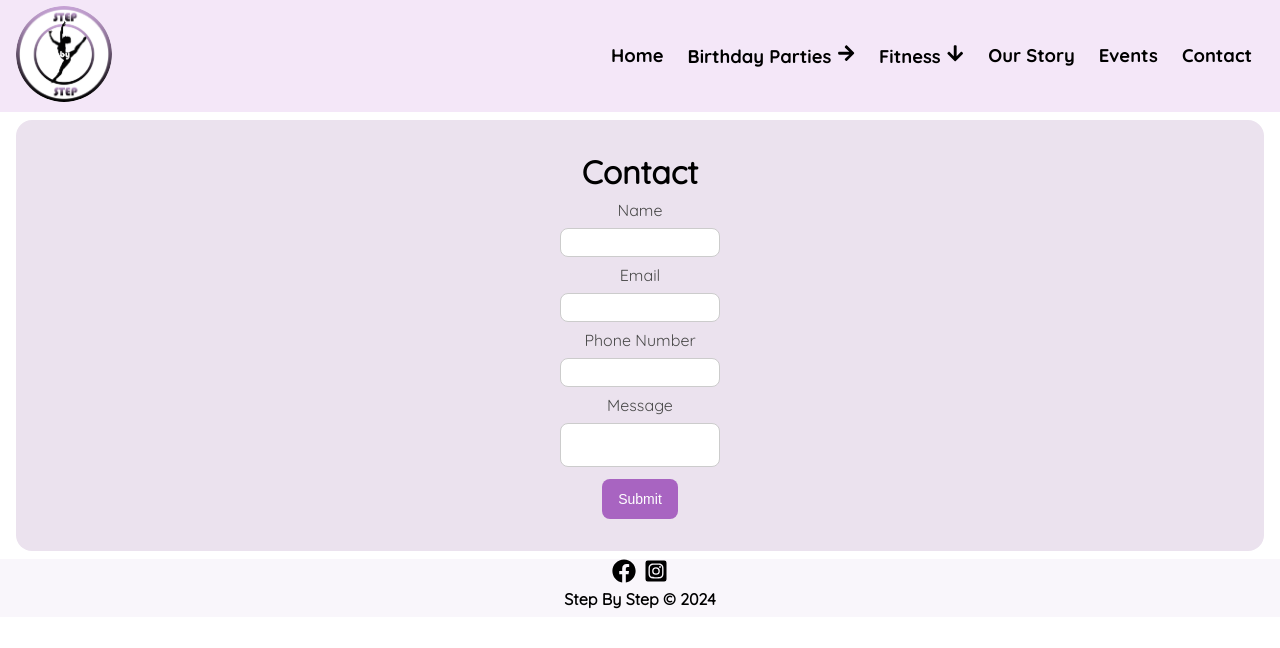
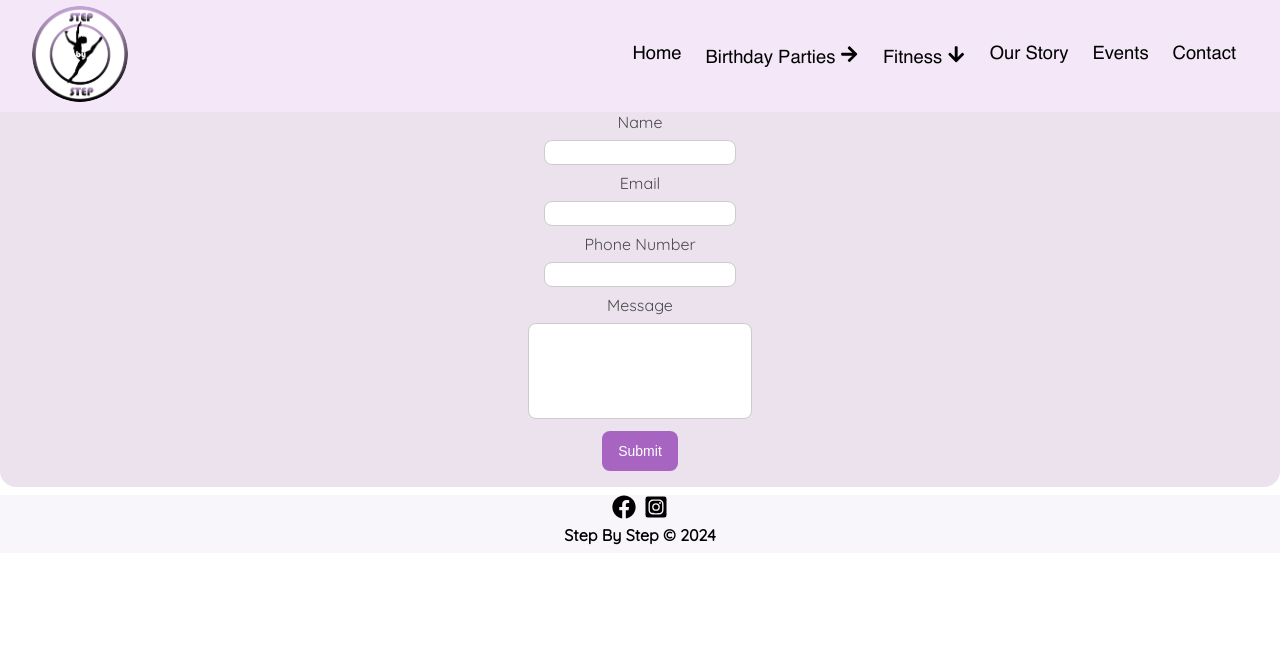
Before and after one commit to ralphdaryn/stepbystepstars, a React (Create React App) app: page /contact in a window 1280 px wide. Shown: the top 648 px of the page. Built offline with nearby package versions, Linux system fonts and the light colour scheme.

Commit message:
style contact, events and service

```diff
--- a/src/components/Contact/Contact.js
+++ b/src/components/Contact/Contact.js
@@ -70,7 +70,7 @@ const Contact = () => {
               name="message"
               value={formData.message}
               onChange={handleInputChange}
-              className="contact__textarea"
+              className="contact__textarea-message"
             ></textarea>
           </div>
           <button className="contact__button" type="submit">
--- a/src/components/Contact/Contact.scss
+++ b/src/components/Contact/Contact.scss
@@ -2,7 +2,7 @@
 @use "../../styles/partials/mixins" as *;
 
 .contact {
-  margin: 7.5rem 1rem 0.5rem;
+  margin-top: 3rem;
   padding: 2rem 4rem;
   background-color: #ebe2ee;
   border-radius: 1rem;
@@ -11,6 +11,10 @@
   flex-direction: column;
   justify-content: center;
   align-items: center;
+  @include tablet {
+    padding: 1rem 10rem;
+    margin: 3rem 0 .5rem;
+  }
 
   &__container {
     display: flex;
@@ -27,7 +31,7 @@
   }
 
   &__form-group {
-    margin-bottom: .5rem;
+    margin-bottom: 0.5rem;
   }
 
   &__label {
@@ -40,10 +44,27 @@
   &__input,
   &__textarea {
     width: 100%;
-    padding: 6px;
+    padding: 0.25rem;
     border-radius: 8px;
     border: 1px solid #ccc;
     resize: none;
+    @include tablet {
+      width: 12rem;
+    }
+    &-message {
+      width: 100%;
+      padding: 0.5rem;
+      border-radius: 8px;
+      border: 1px solid #ccc;
+      resize: none;
+      @include tablet {
+        width: 14rem;
+        padding: 2rem;
+        border-radius: 8px;
+        border: 1px solid #ccc;
+        resize: none;
+      }
+    }
   }
 
   &__button {
--- a/src/components/Events/Events.scss
+++ b/src/components/Events/Events.scss
@@ -1,7 +1,7 @@
 .events-form {
   display: flex;
   flex-direction: column;
-  padding: .5rem 2rem 1.5rem;
+  padding: 0.5rem 2rem 1.5rem;
   margin-top: 7.5rem;
 
   &__field {
@@ -37,27 +37,3 @@
     }
   }
 }
-
-/* Desktop styles */
-// @media (min-width: 768px) {
-//   .events-form {
-//     max-width: 600px;
-//     margin: 0 auto;
-
-//     &__field {
-//       display: flex;
-//       justify-content: space-between;
-//       align-items: center;
-//     }
-
-//     &__label {
-//       flex: 0 0 30%;
-//       margin-bottom: 0;
-//     }
-
-//     &__input {
-//       flex: 1;
-//       margin-left: 1rem;
-//     }
-//   }
-// }
--- a/src/components/Header/Header.scss
+++ b/src/components/Header/Header.scss
@@ -13,6 +13,9 @@
     position: fixed;
     top: 0;
     z-index: 100;
+    @include tablet {
+      padding: 2rem;
+    }
   }
 
   &__logo {
@@ -40,7 +43,7 @@
     &-link {
       padding: 0 0.75rem;
       font-size: 1.15rem;
-      font-family: "QuicksandBold";
+      font-family: "Helvetica", "sans-serif";
       position: relative;
 
       a {
@@ -108,6 +111,9 @@
       flex-direction: column;
       gap: 2rem;
       padding: 2rem;
+      @include tablet {
+        padding: 2rem 4rem;
+      }
     }
     &-link {
       display: block;
--- a/src/components/Main/Main.scss
+++ b/src/components/Main/Main.scss
@@ -13,14 +13,11 @@
 }
 
 .main {
-  padding: 1rem;
+  padding: 2rem 2rem 1rem;
   background-color: #f9f6fb;
-  // @include tablet {
-  //   padding: 8rem 2rem 1rem;
-  // }
-  // @include desktop {
-  //   padding: 8rem 4rem 1rem;
-  // }
+  @include tablet {
+    padding: 0;
+  }
   &__container {
     display: flex;
     flex-direction: column;
@@ -59,7 +56,7 @@
       display: flex;
       align-items: center;
       gap: 0.5rem;
-      font-family: "QuicksandBold";
+      font-family: "HelveticaBold", "sans-serif";
       @include tablet {
         display: block;
       }
@@ -89,19 +86,6 @@
       gap: 6rem;
     }
   }
-  // &__subtext {
-  //   font-family: "QuicksandBold";
-  //   text-transform: uppercase;
-  //   font-size: 0.96rem;
-  //   padding-bottom: 0.25rem;
-  //   @include tablet {
-  //     font-size: 1.15rem;
-  //   }
-  //   &-color {
-  //     color: #8638a4;
-  //   }
-  //   animation: fadeIn 1s ease-in-out;
-  // }
   &__icons {
     font-size: 2.5rem;
     &-list {
--- a/src/components/Services/Services.scss
+++ b/src/components/Services/Services.scss
@@ -142,7 +142,7 @@
     text-align: center;
     margin: 1rem;
     @include tablet {
-      margin-top: 3rem;
+      margin: 3rem 6rem 1rem;
     }
   }
   &__book-event-title {
```
